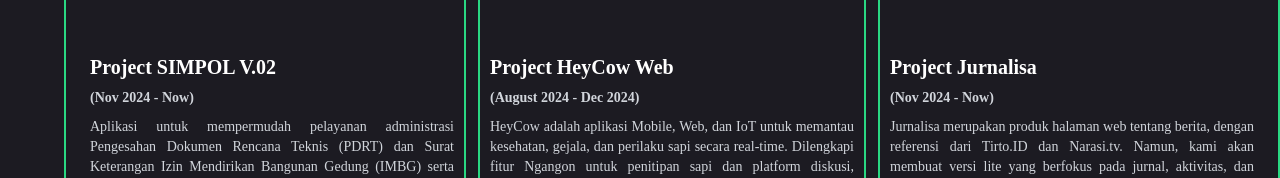
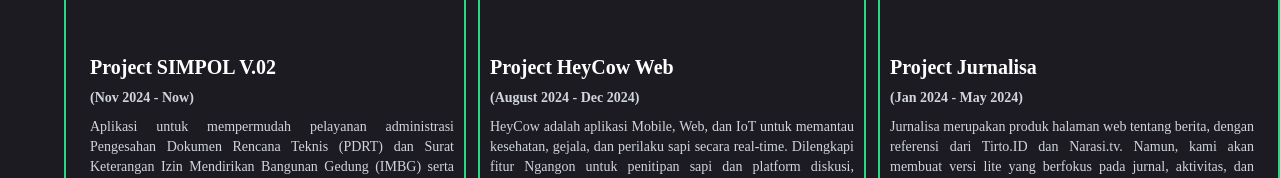
Before and after one commit to takumifahri/Fahri, a Next.js app: page / in a window 1280 px wide. Shown: the part 2440-2618 px from the top of the page. Built offline with nearby package versions, Linux system fonts and the light colour scheme.

Commit message:
hapus contact

```diff
--- a/src/component/project-card/page.tsx
+++ b/src/component/project-card/page.tsx
@@ -34,7 +34,7 @@
             title: "Project Jurnalisa",
             description: "Jurnalisa merupakan produk halaman web tentang berita, dengan referensi dari Tirto.ID dan Narasi.tv. Namun, kami akan membuat versi lite yang berfokus pada jurnal, aktivitas, dan acara di SMA 51 Jakarta. Dengan demikian, mereka dapat mempromosikan sekolah mereka kepada masyarakat luas dan menarik minat calon siswa untuk masuk ke SMA 51 Jakarta.",
             image: Jurnalisa,
-            tgl: 'Nov 2024 - Now',
+            tgl: 'Jan 2024 - May 2024',
             link: 'https://github.com/dzackyluc/quadrilateral-project'
         }
     ];
@@ -53,7 +53,7 @@
                 </p>
                 <div className="grid grid-cols-3 gap-12 mt-6">
                     {data_project.map((project) => (
-                      <Link key={project.id}   href={project.link} onClick={project.link === 'https://github.com/takumifahri' ? (e) => { e.preventDefault(); Swal.fire({ title: 'Error!', text: 'You cannot access this link!', icon: 'error' }); } : undefined}>
+                      <Link key={project.id} href={project.link}>
                         <div className="lg:mb-8 md:mb-2 lg:w-[26rem] md:w-[15rem] grid grid-cols-1 lg:gap-5  md:gap-0 border-solid border-2 border-[#2AD882] rounded-lg lg:p-6 md:p-3 lg:h-[40rem] md:h-[35rem]">
                             <p className="lg:text-2xl md:text-lg text-white">{project.position}</p>
                             <div className="w-[100%] lg:w-[210px] md:w-[150px] sm:w-[75px] lg:h-[224px] md:h-[100px] mx-auto" style={{ backgroundImage: `url(${project.image.src})`, backgroundSize: 'contain', backgroundPosition: 'center', backgroundRepeat: 'no-repeat' }}>
```
